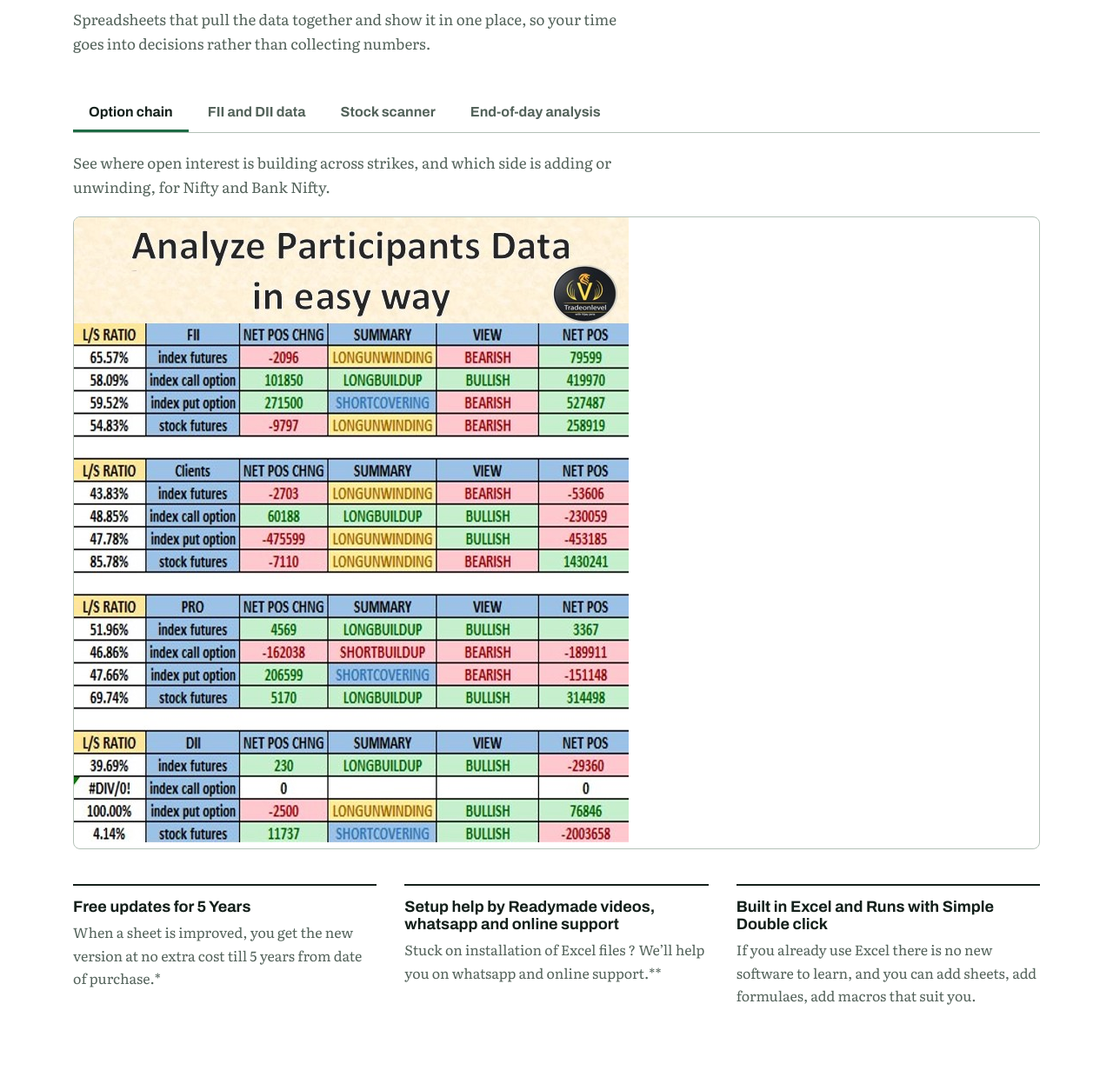
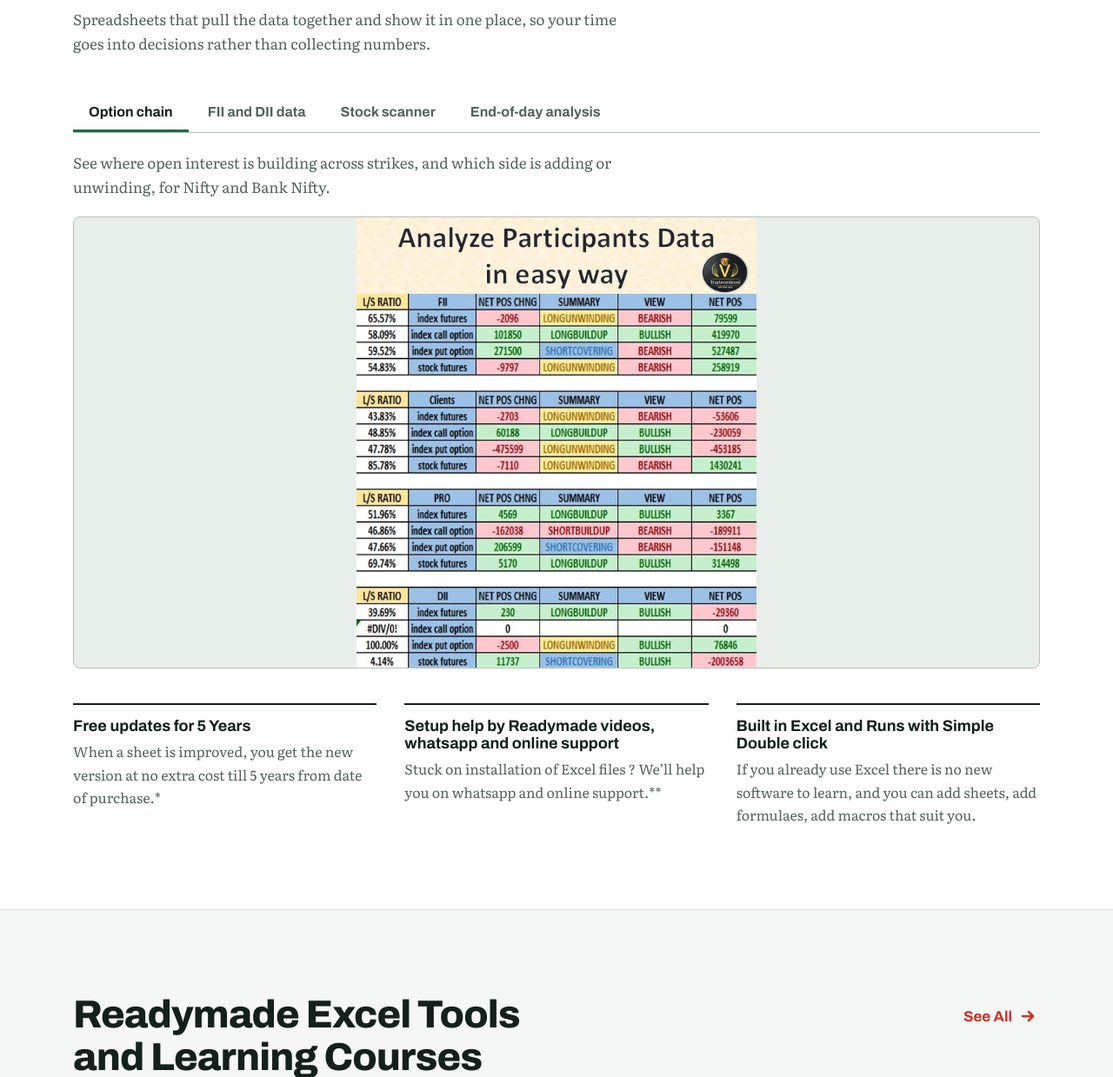
Before and after one commit to pvj19/pranil_django1, a Django app: page / in a window 1280 px wide. Shown: the part 2321-3560 px from the top of the page at 87% size. Run offline with Django 5.2, Linux system fonts and the light colour scheme.

Commit message:
Fit tool screenshots inside a fixed-height box without cropping

```diff
--- a/marketpath/static/marketpath/css/style.css
+++ b/marketpath/static/marketpath/css/style.css
@@ -1,3 +1,4 @@
+
 :root {
     --bg: #F4F7F5;
     --surface: #FFFFFF;
@@ -140,7 +141,22 @@
   .tab:hover { color: var(--ink); }
   .tab[aria-selected="true"] { color: var(--ink); border-bottom-color: var(--green); }
   .sheet-desc { margin: 20px 0 20px; max-width: 64ch; color: var(--muted); min-height: 3.3em; }
-  .xl { border: 1px solid var(--line-strong); border-radius: 8px; overflow: hidden; background: var(--surface); }
+  .xl {
+  border: 1px solid var(--line-strong);
+  border-radius: 8px;
+  overflow: hidden;
+  background: var(--mist);
+  height: 520px;
+  display: flex;
+  align-items: center;
+  justify-content: center;
+}
+.xl-screenshot {
+  display: block;
+  width: 100%;
+  height: 100%;
+  object-fit: contain;
+}
   .xl-title { display: flex; align-items: center; justify-content: space-between; gap: 12px; padding: 10px 16px; background: #1E6B45; color: #FFFFFF; font: 600 14px var(--display); }
   .xl-title .badge { font: 600 12px var(--display); padding: 2px 8px; border-radius: 4px; background: rgba(255, 255, 255, 0.2); }
   .xl-scroll { overflow-x: auto; }
```
